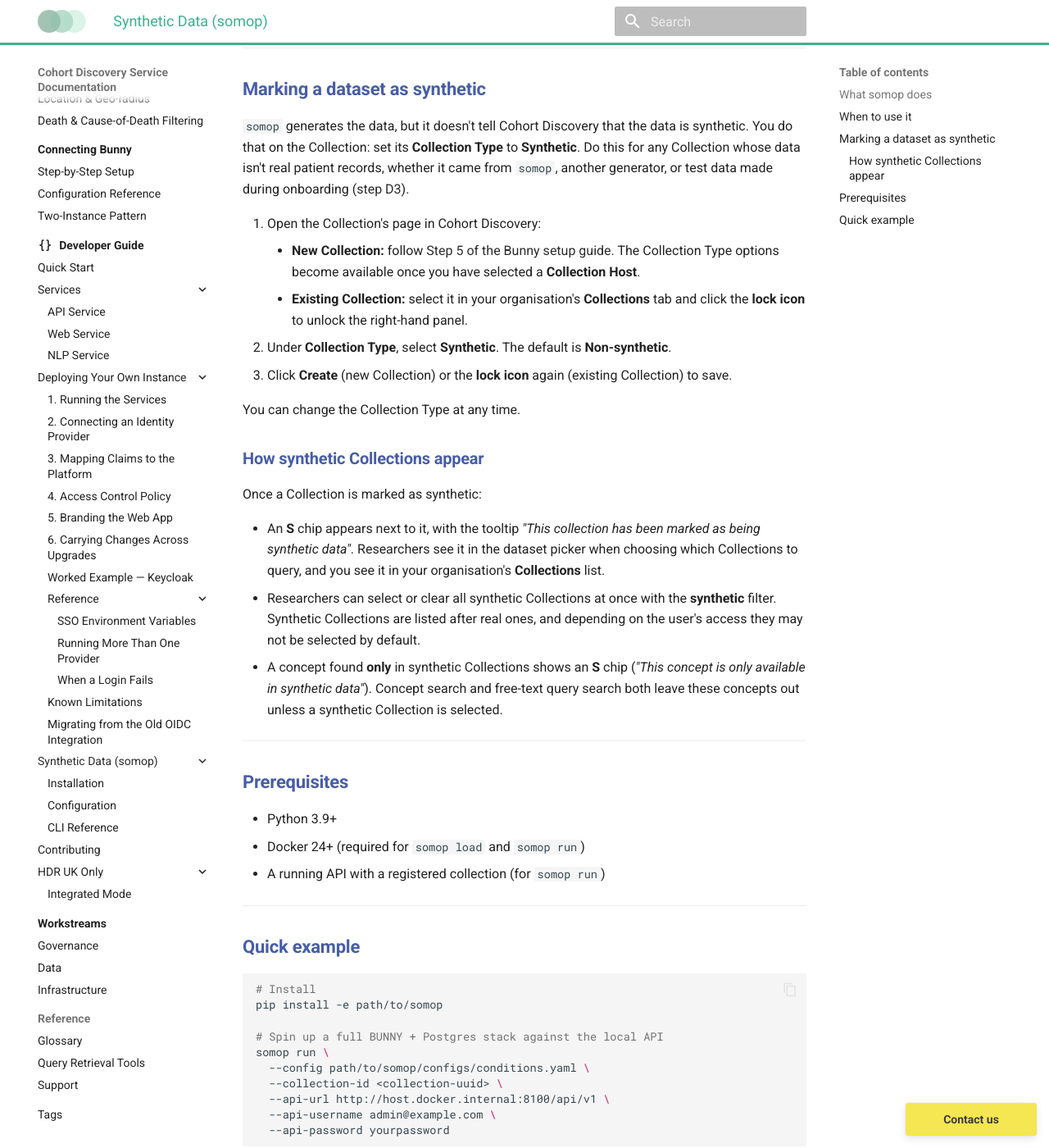
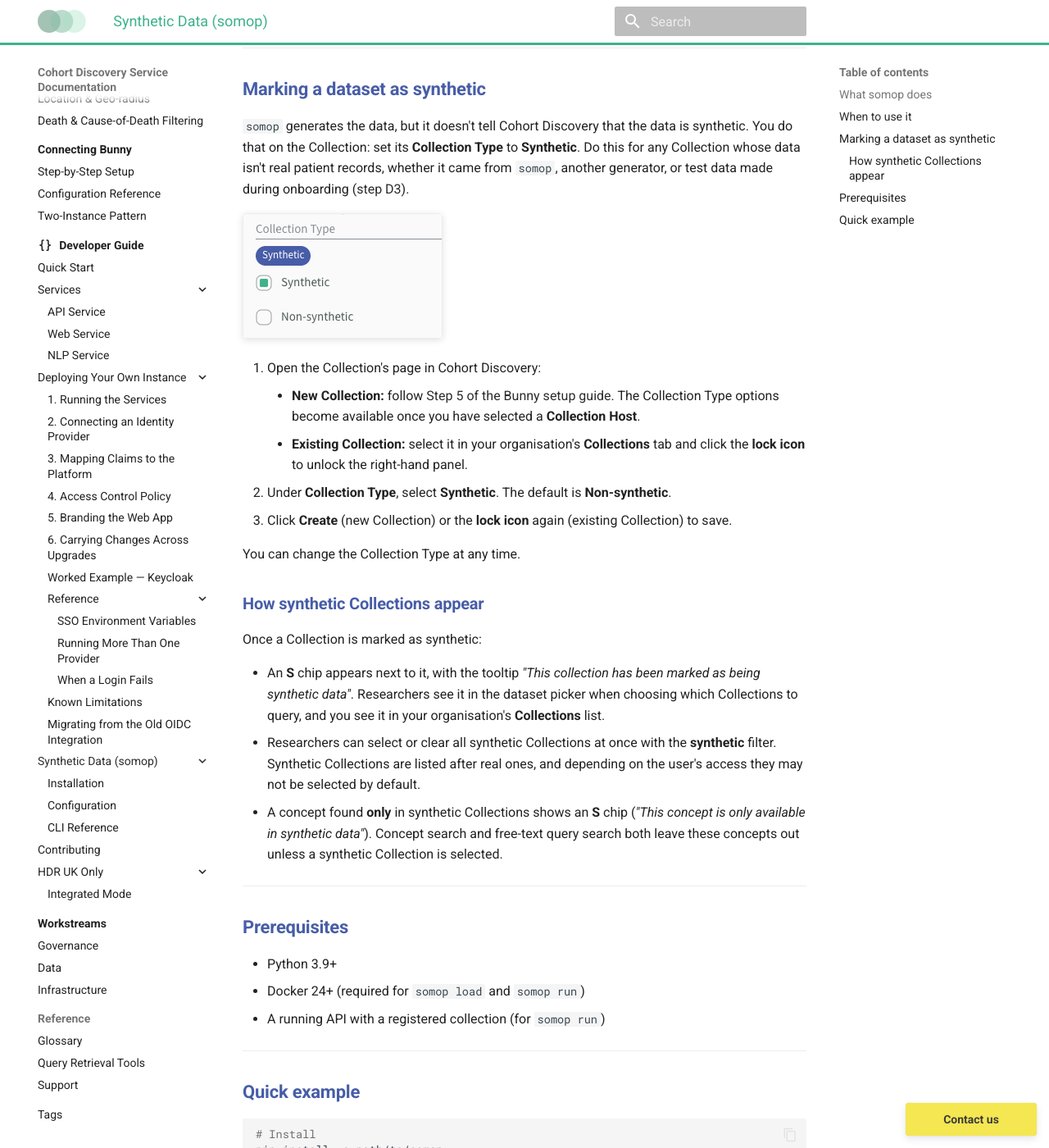
Before and after one commit to HDRUK/cohort-discovery-service-docs, an MkDocs documentation site: the page built from docs/developers/somop/index.md, in a window 1280 px wide and 1400 px high, scrolled down 1560 px. Shown: the whole window at 82% size. Built offline with MkDocs 1.6.1 and Material for MkDocs 9.7.7, drawn with Linux system fonts in a browser that asks for light colours; comment, search, counter and statistics services are not loaded; the version menu is left out.

Commit message:
add a screenshot of the Synthetic Collection Type option

```diff
--- a/docs/developers/somop/index.md
+++ b/docs/developers/somop/index.md
@@ -70,7 +70,7 @@ To get synthetic collections without running somop yourself, the [Cohort Discove
 
 `somop` generates the data, but it doesn't tell Cohort Discovery that the data is synthetic. You do that on the Collection: set its **Collection Type** to **Synthetic**. Do this for any Collection whose data isn't real patient records, whether it came from `somop`, another generator, or test data made during onboarding ([step D3](../../workstreams/data.md#d3-create-synthetic-data-recommended)).
 
-<!-- TODO(DP-850): add a screenshot of the Collection Type options with Synthetic selected, e.g. ![The Collection Type options on the collection page, with Synthetic selected](../../images/screenshots/collection-type-synthetic.png) -->
+![The Collection Type options on the collection page, with Synthetic selected](../../images/screenshots/collection-type-synthetic.png){ .screenshot }
 
 1. Open the Collection's page in Cohort Discovery:
     - **New Collection:** follow [Step 5 of the Bunny setup guide](../../bunny/setup.md#step-5-create-a-data-collection). The Collection Type options become available once you have selected a **Collection Host**.
--- a/docs/stylesheets/custom.css
+++ b/docs/stylesheets/custom.css
@@ -119,6 +119,13 @@ h4, h5, h6 { font-size: 0.9rem !important; }
     outline-offset: 2px;
 }
 
+/* ─── Screenshots: border and shadow so they stand out on white ─────────── */
+.md-typeset img.screenshot {
+    border: 1px solid var(--md-default-fg-color--lightest);
+    border-radius: 4px;
+    box-shadow: 0 2px 8px rgba(0, 0, 0, 0.12);
+}
+
 @media print {
     .cds-contact-us {
         display: none;
```
Also changed, not shown: docs/images/screenshots/collection-type-synthetic.png (added).
